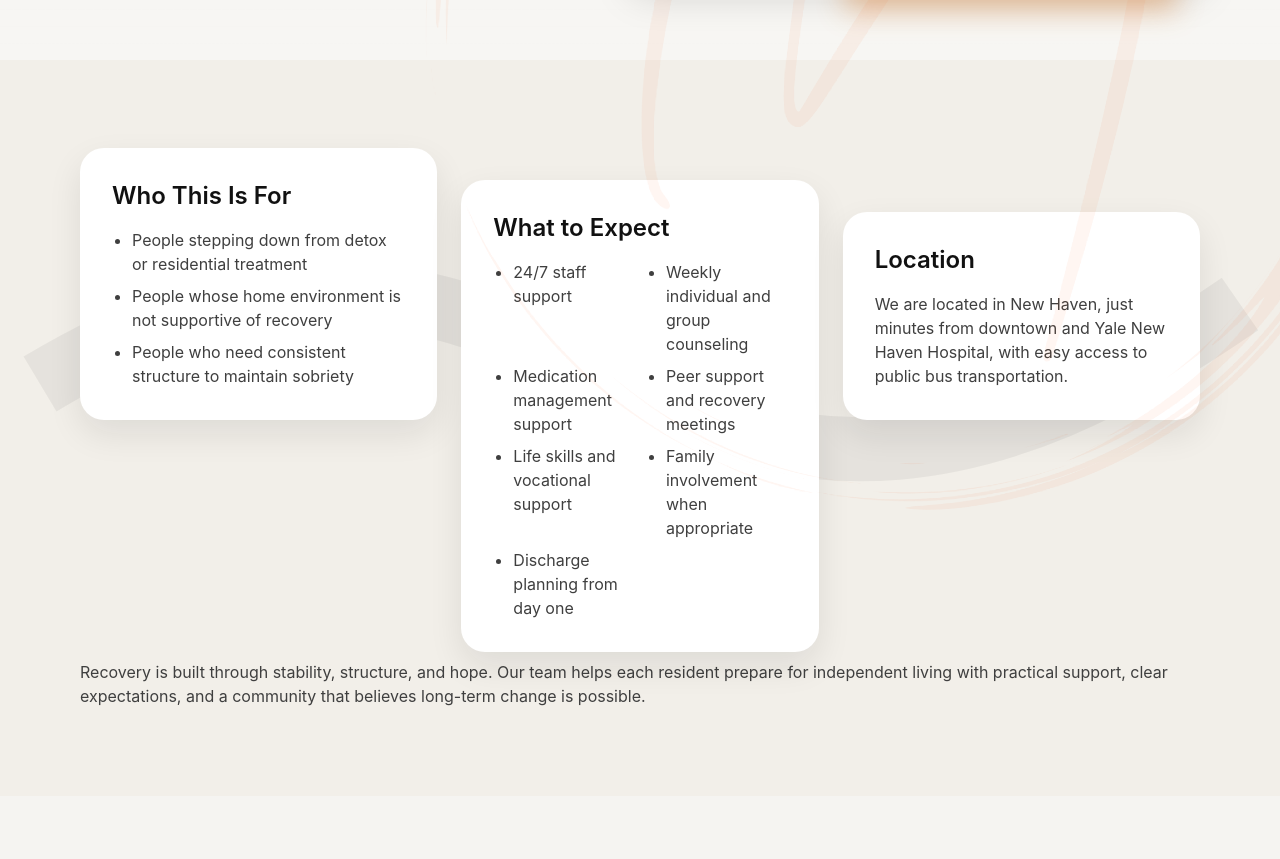
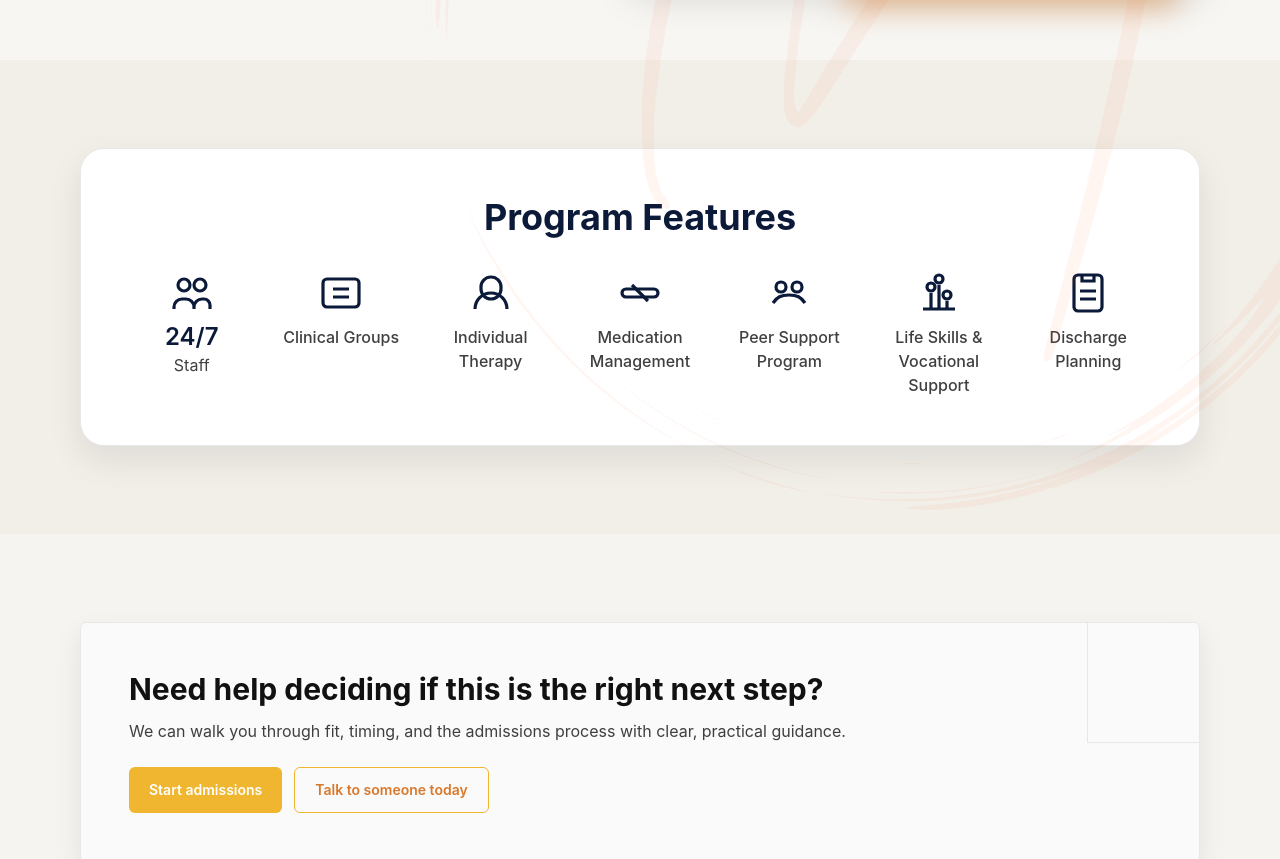
Before and after one commit to MaxMRC-CT/mulligan-recovery-ct, a Next.js app: page /programs in a window 1280 px wide. Shown: the part 1263-2122 px from the top of the page. Built offline with nearby package versions, Linux system fonts and the light colour scheme.

Commit message:
Page Updates

```diff
--- a/app/(routes)/programs/page.tsx
+++ b/app/(routes)/programs/page.tsx
@@ -77,51 +77,84 @@ export default function ProgramsPage() {
         </div>
       </section>
       <section className="section relative overflow-hidden bg-[#f2efe9] pt-0">
-        <svg
-          aria-hidden="true"
-          viewBox="0 0 1200 420"
-          className="pointer-events-none absolute inset-x-0 top-16 h-[420px] w-full opacity-[0.05]"
-        >
-          <path d="M0 260 C 200 140, 360 140, 560 250 C 760 360, 940 360, 1200 180" fill="none" stroke="#111111" strokeWidth="64" />
-        </svg>
         <div className="container relative">
-          <div className="grid gap-6 md:grid-cols-3 md:items-start">
-            <article className="rounded-[24px] bg-white p-8 shadow-[0_14px_34px_rgba(17,17,17,0.09)] md:translate-y-0">
-              <h2 className="text-2xl font-semibold text-neutral-900">Who This Is For</h2>
-              <ul className="mt-4 list-disc space-y-2 pl-5 text-neutral-700">
-                <li>People stepping down from detox or residential treatment</li>
-                <li>People whose home environment is not supportive of recovery</li>
-                <li>People who need consistent structure to maintain sobriety</li>
-              </ul>
-            </article>
+          <div className="rounded-[24px] border border-line bg-white p-8 shadow-[0_14px_34px_rgba(17,17,17,0.09)] md:p-12">
+            <h2 className="text-center text-4xl font-bold text-[#0c1a3a]">Program Features</h2>
+            <div className="mt-8 grid grid-cols-2 gap-x-6 gap-y-8 sm:grid-cols-3 lg:grid-cols-7">
+              <article className="flex flex-col items-center text-center">
+                <div className="h-12 w-12 text-[#0c1a3a]">
+                  <svg viewBox="0 0 24 24" fill="none" stroke="currentColor" strokeWidth="1.6" aria-hidden="true">
+                    <path d="M8 11a3 3 0 1 1 0-6 3 3 0 0 1 0 6Zm8 0a3 3 0 1 1 0-6 3 3 0 0 1 0 6ZM3 20v-1a4 4 0 0 1 4-4h2a4 4 0 0 1 4 4v1M13 20v-1a4 4 0 0 1 4-4h1a3 3 0 0 1 3 3v2" />
+                  </svg>
+                </div>
+                <p className="mt-2 text-2xl font-semibold leading-none text-[#0c1a3a]">24/7</p>
+                <p className="mt-1 text-base text-neutral-700">Staff</p>
+              </article>
 
-            <article className="rounded-[24px] bg-white p-8 shadow-[0_14px_34px_rgba(17,17,17,0.09)] md:translate-y-8">
-              <h2 className="text-2xl font-semibold text-neutral-900">What to Expect</h2>
-              <ul className="mt-4 grid list-disc gap-y-2 pl-5 text-neutral-700 md:grid-cols-2 md:gap-x-8">
-                <li>24/7 staff support</li>
-                <li>Weekly individual and group counseling</li>
-                <li>Medication management support</li>
-                <li>Peer support and recovery meetings</li>
-                <li>Life skills and vocational support</li>
-                <li>Family involvement when appropriate</li>
-                <li>Discharge planning from day one</li>
-              </ul>
-            </article>
+              <article className="flex flex-col items-center text-center">
+                <div className="h-12 w-12 text-[#0c1a3a]">
+                  <svg viewBox="0 0 24 24" fill="none" stroke="currentColor" strokeWidth="1.6" aria-hidden="true">
+                    <rect x="3" y="5" width="18" height="14" rx="2" />
+                    <path d="M8 10h8M8 14h8" />
+                  </svg>
+                </div>
+                <p className="mt-2 text-base font-medium text-neutral-700">Clinical Groups</p>
+              </article>
 
-            <article className="rounded-[24px] bg-white p-8 shadow-[0_14px_34px_rgba(17,17,17,0.09)] md:translate-y-16">
-              <h2 className="text-2xl font-semibold text-neutral-900">Location</h2>
-              <p className="mt-4 text-neutral-700">
-                We are located in New Haven, just minutes from downtown and Yale New Haven Hospital, with easy access
-                to public bus transportation.
-              </p>
-            </article>
+              <article className="flex flex-col items-center text-center">
+                <div className="h-12 w-12 text-[#0c1a3a]">
+                  <svg viewBox="0 0 24 24" fill="none" stroke="currentColor" strokeWidth="1.6" aria-hidden="true">
+                    <path d="M12 4a5 5 0 0 1 5 5v1a5 5 0 0 1-10 0V9a5 5 0 0 1 5-5Z" />
+                    <path d="M4 20a8 8 0 0 1 16 0" />
+                  </svg>
+                </div>
+                <p className="mt-2 text-base font-medium text-neutral-700">Individual Therapy</p>
+              </article>
+
+              <article className="flex flex-col items-center text-center">
+                <div className="h-12 w-12 text-[#0c1a3a]">
+                  <svg viewBox="0 0 24 24" fill="none" stroke="currentColor" strokeWidth="1.6" aria-hidden="true">
+                    <rect x="3" y="10" width="18" height="4" rx="2" />
+                    <path d="m8 8 8 8" />
+                  </svg>
+                </div>
+                <p className="mt-2 text-base font-medium text-neutral-700">Medication Management</p>
+              </article>
+
+              <article className="flex flex-col items-center text-center">
+                <div className="h-12 w-12 text-[#0c1a3a]">
+                  <svg viewBox="0 0 24 24" fill="none" stroke="currentColor" strokeWidth="1.6" aria-hidden="true">
+                    <path d="M4 17c2-3 4-4 8-4s6 1 8 4" />
+                    <circle cx="8" cy="9" r="2.5" />
+                    <circle cx="16" cy="9" r="2.5" />
+                  </svg>
+                </div>
+                <p className="mt-2 text-base font-medium text-neutral-700">Peer Support Program</p>
+              </article>
+
+              <article className="flex flex-col items-center text-center">
+                <div className="h-12 w-12 text-[#0c1a3a]">
+                  <svg viewBox="0 0 24 24" fill="none" stroke="currentColor" strokeWidth="1.6" aria-hidden="true">
+                    <path d="M4 20h16M8 20v-8m8 8v-4M12 20V8" />
+                    <circle cx="8" cy="9" r="2" />
+                    <circle cx="12" cy="5" r="2" />
+                    <circle cx="16" cy="13" r="2" />
+                  </svg>
+                </div>
+                <p className="mt-2 text-base font-medium text-neutral-700">Life Skills &amp; Vocational Support</p>
+              </article>
+
+              <article className="flex flex-col items-center text-center">
+                <div className="h-12 w-12 text-[#0c1a3a]">
+                  <svg viewBox="0 0 24 24" fill="none" stroke="currentColor" strokeWidth="1.6" aria-hidden="true">
+                    <rect x="5" y="3" width="14" height="18" rx="2" />
+                    <path d="M9 3v3h6V3M8 11h8M8 15h8" />
+                  </svg>
+                </div>
+                <p className="mt-2 text-base font-medium text-neutral-700">Discharge Planning</p>
+              </article>
+            </div>
           </div>
-
-          <p className="mt-10 text-neutral-700">
-            Recovery is built through stability, structure, and hope. Our team helps each resident prepare for
-            independent living with practical support, clear expectations, and a community that believes long-term
-            change is possible.
-          </p>
         </div>
       </section>
       <CtaSection
--- a/components/page-hero.tsx
+++ b/components/page-hero.tsx
@@ -6,7 +6,7 @@ type PageHeroProps = {
 
 export function PageHero({ title, subtitle, showEyebrow = true }: PageHeroProps) {
   return (
-    <section className="section relative overflow-hidden bg-black pb-10 pt-16">
+    <section className="section relative overflow-hidden bg-[#383535] pb-7 pt-12">
       <div
         aria-hidden="true"
         className="pointer-events-none absolute inset-0 opacity-25 [background:radial-gradient(circle_at_75%_20%,rgba(214,124,45,0.35),transparent_45%),repeating-linear-gradient(0deg,transparent,transparent_15px,rgba(255,255,255,0.04)_16px)]"
--- a/components/site-header.tsx
+++ b/components/site-header.tsx
@@ -198,7 +198,7 @@ export function SiteHeader() {
           </nav>
         ) : null}
       </div>
-      <div className="h-1 w-full bg-[#383535]" />
+      <div className="h-1 w-full bg-primary" />
     </header>
   );
 }
```
